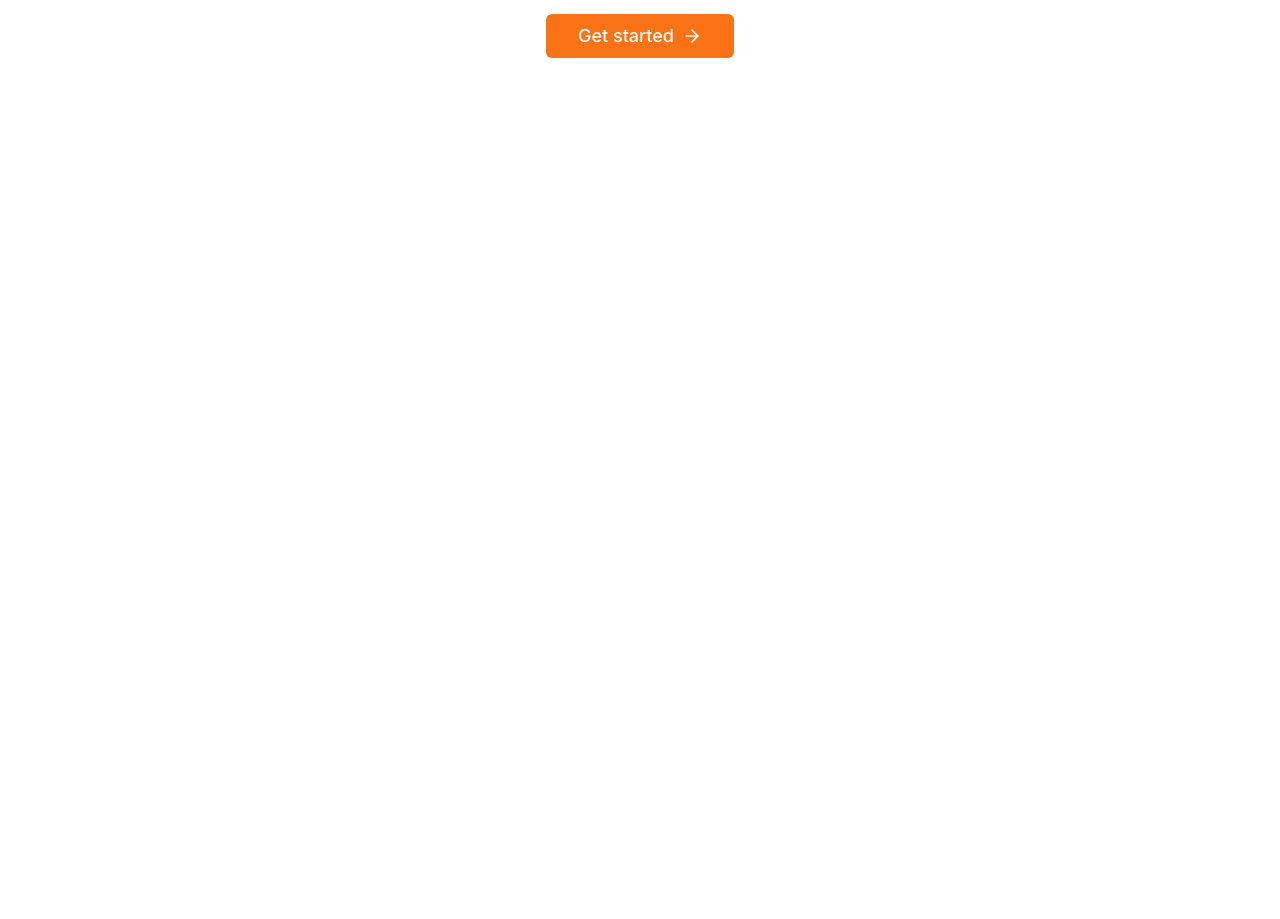
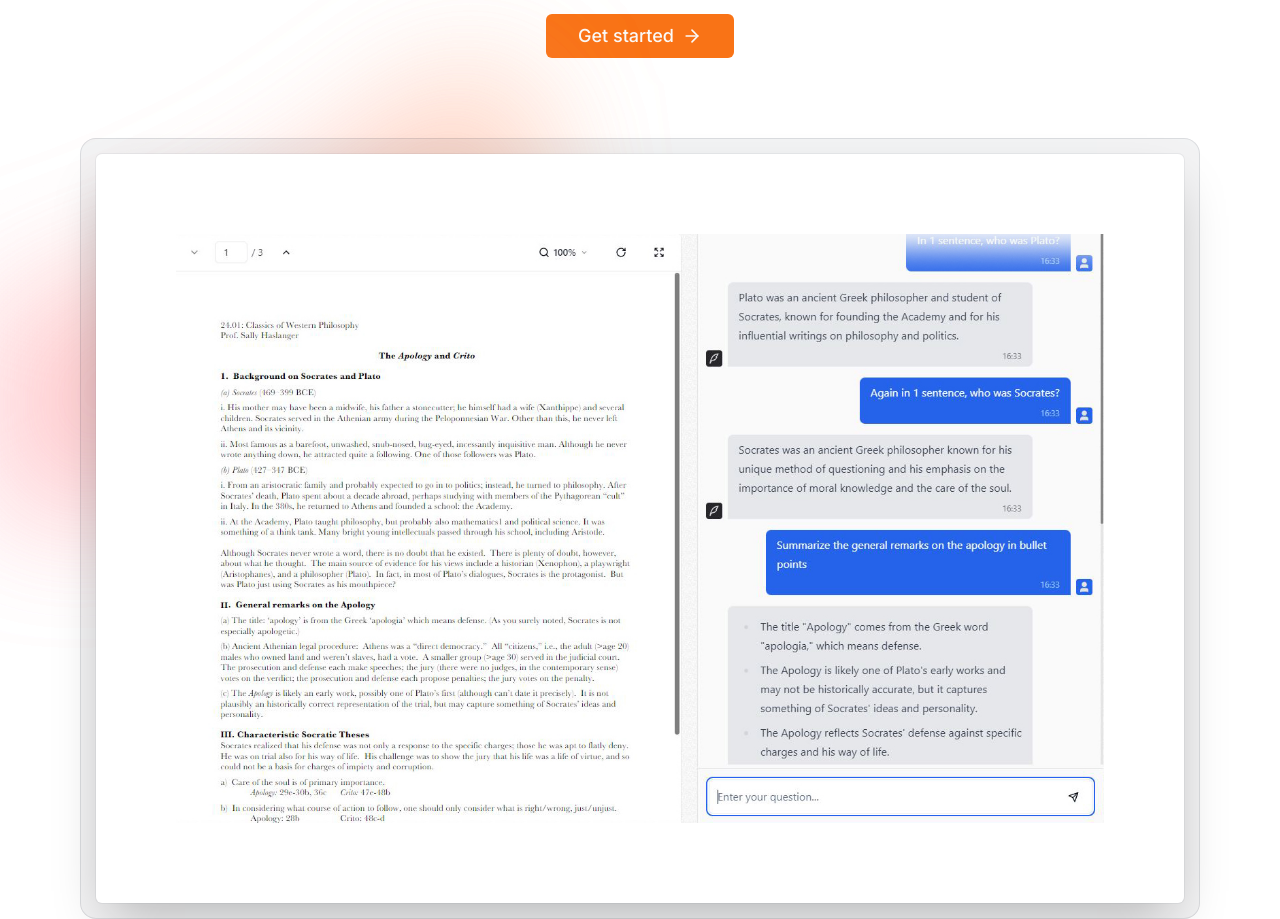
Before and after one commit to Amirmohammad-Bashiri/read-smart-ai, a Next.js app: page / in a window 1280 px wide. Shown: the part 440-1359 px from the top of the page. Before the commit the page ends 800 px from the top, so only its background shows below. Built offline with nearby package versions, Linux system fonts and the light colour scheme.

Commit message:
Implemented value proposition section

```diff
--- a/src/app/page.tsx
+++ b/src/app/page.tsx
@@ -1,9 +1,11 @@
 import HeroSection from "@/components/HeroSection";
+import ValuePropositionSection from "@/components/ValuePropositionSection";
 
 export default function Home() {
   return (
     <>
       <HeroSection />
+      <ValuePropositionSection />
     </>
   );
 }
--- /dev/null
+++ b/src/components/ValuePropositionSection.tsx
@@ -0,0 +1,53 @@
+import Image from "next/image";
+
+function ValuePropositionSection() {
+  return (
+    <section>
+      <div className="relative isolate">
+        <div
+          aria-hidden="true"
+          className="absolute overflow-hidden pointer-events-none index-x-0 -top-40 -z-10 transform-gpu blur-3xl sm:-top-80">
+          <div
+            style={{
+              clipPath:
+                "polygon(74.1% 44.1%, 100% 61.6%, 97.5% 26.9%, 85.5% 0.1%, 80.7% 2%, 72.5% 32.5%, 60.2% 62.4%, 52.4% 68.1%, 47.5% 58.3%, 45.2% 34.5%, 27.5% 76.7%, 0.1% 64.9%, 17.9% 100%, 27.6% 76.8%, 76.1% 97.7%, 74.1% 44.1%)",
+            }}
+            className="relative left-[calc(50% - 11rem)] aspect-[1155/678] w-[36.125rem] -translate-x-1/2 rotate-[30deg] bg-gradient-to-tr from-[#ff80b5] to-[#ffad7d] opacity-30 sm:left-[calc(50% - 30rem)] sm:w-[72.1875rem]"
+          />
+        </div>
+
+        <div>
+          <div className="max-w-6xl px-6 mx-auto lg:px-8">
+            <div className="flow-root mt-16 sm:mt-24">
+              <div className="p-2 -m-2 rounded-xl bg-gray-900/5 ring-1 ring-inset ring-gray-900/10 lg:-m-4 lg:rounded-2xl lg:p-4">
+                <Image
+                  src="/dashboard-preview.jpg"
+                  alt="product preview"
+                  width={1364}
+                  height={866}
+                  quality={100}
+                  priority
+                  className="p-2 bg-white rounded-md shadow-2xl sm:p-8 md:p-20 ring-1 ring-gray-900/5"
+                />
+              </div>
+            </div>
+          </div>
+        </div>
+
+        <div
+          aria-hidden="true"
+          className="absolute overflow-hidden pointer-events-none index-x-0 -top-40 -z-10 transform-gpu blur-3xl sm:-top-80">
+          <div
+            style={{
+              clipPath:
+                "polygon(74.1% 44.1%, 100% 61.6%, 97.5% 26.9%, 85.5% 0.1%, 80.7% 2%, 72.5% 32.5%, 60.2% 62.4%, 52.4% 68.1%, 47.5% 58.3%, 45.2% 34.5%, 27.5% 76.7%, 0.1% 64.9%, 17.9% 100%, 27.6% 76.8%, 76.1% 97.7%, 74.1% 44.1%)",
+            }}
+            className="relative left-[calc(50% - 13rem)] aspect-[1155/678] w-[36.125rem] -translate-x-1/2 rotate-[30deg] bg-gradient-to-tr from-[#ff80b5] to-[#ffad7d] opacity-30 sm:left-[calc(50% - 36rem)] sm:w-[72.1875rem]"
+          />
+        </div>
+      </div>
+    </section>
+  );
+}
+
+export default ValuePropositionSection;
```
Also changed, not shown: public/dashboard-preview.jpg (added), 1 other file (tests, documents, lock files or other folders).
